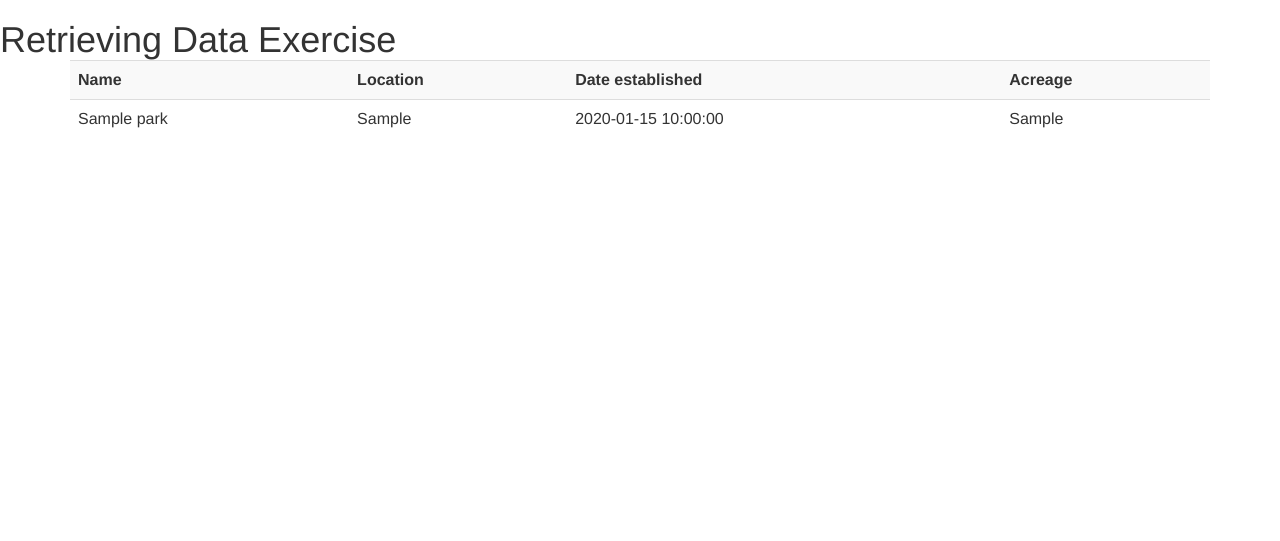
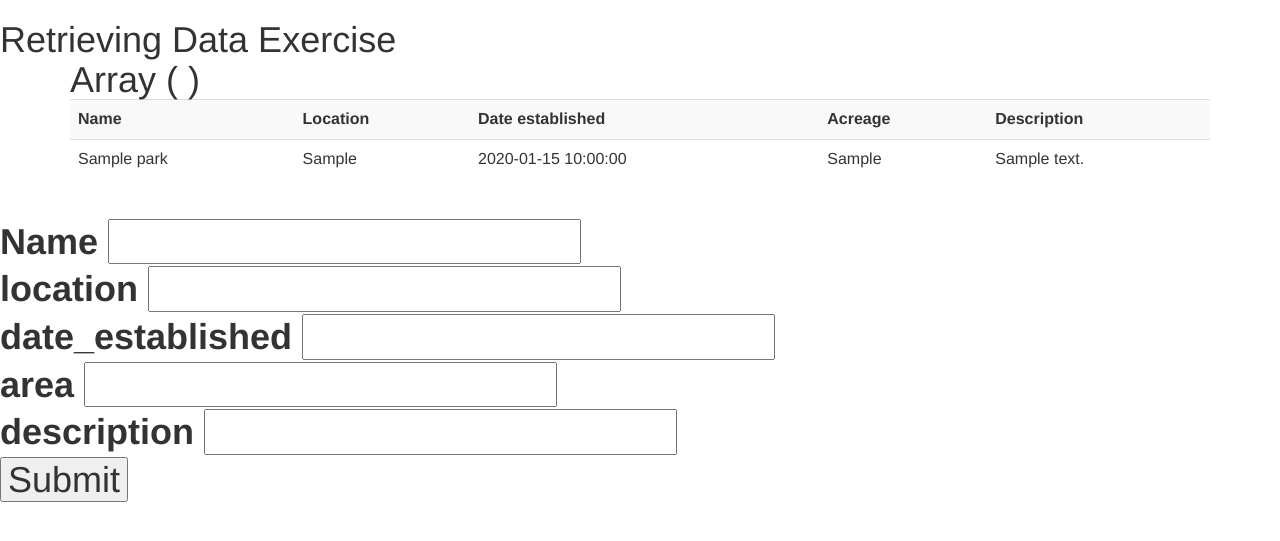
Before and after one commit to genarogarzajr/Codeup_Web_Exercises, a PHP site: page /national_parks.php in a window 1280 px wide. Shown: the top 541 px of the page. Run offline with PHP 8.4, Linux system fonts and the light colour scheme; tables that the repository leaves empty or names only in its code hold one stand-in row (values such as "Sample post").

Commit message:
finished ex 1, 2, 3 of Dynamic Queries and User Input

```diff
--- a/public/national_parks.php
+++ b/public/national_parks.php
@@ -1,8 +1,10 @@
 <?php
+//establishes database connection
 $dbc = new PDO('mysql:host=127.0.0.1;dbname=codeup_pdo_test_db', 'genaro', 'letmein');
-
+// exceptions if errors
 $dbc->setAttribute(PDO::ATTR_ERRMODE, PDO::ERRMODE_EXCEPTION);
 
+//gets offset for displaying list
 function getOffset() {
     // $page = isset($_GET['page']) ? $_GET['page'] : 1;
     if (isset($_GET['page']))
@@ -16,10 +18,41 @@ function getOffset() {
     return ($page - 1) * 4;
 }
 
+if ($_POST) {
+	//establishes database connection
+	$dbc = new PDO('mysql:host=127.0.0.1;dbname=codeup_pdo_test_db', 'genaro', 'letmein');
+	// exceptions if errors
+	$dbc->setAttribute(PDO::ATTR_ERRMODE, PDO::ERRMODE_EXCEPTION);
 
-// queries from database
+	$stmt = $dbc->prepare("INSERT INTO national_parks (name, location, date_established, area, description) VALUES (:name, :location, :date_established, :area, :description)");
+
+    $stmt->bindValue(':name', $_POST['name'], PDO::PARAM_STR);
+    $stmt->bindValue(':location', $_POST['location'], PDO::PARAM_STR);
+    $stmt->bindValue(':date_established', $_POST['date_established'], PDO::PARAM_STR);
+    $stmt->bindValue(':area', $_POST['area'], PDO::PARAM_STR);
+    $stmt->bindValue(':description', $_POST['description'], PDO::PARAM_STR);
+
+    $stmt->execute();
+
+
+}
+
+
+
+
+
+
+
+
+
+
+
+
+
+// queries from database for displaying
 $query = 'SELECT * FROM national_parks LIMIT 4 OFFSET ' . getOffset();
-$parks = $dbc->query('SELECT * FROM national_parks LIMIT 4 OFFSET ' . getOffset())->fetchAll(PDO::FETCH_ASSOC);
+
+$parks = $dbc->query($query)->fetchAll(PDO::FETCH_ASSOC);
 
 //counts # of records from database
 $count = $dbc->query('SELECT count(*) FROM national_parks')->fetchColumn();
@@ -27,8 +60,6 @@ $count = $dbc->query('SELECT count(*) FROM national_parks')->fetchColumn();
 $numPages = ceil($count / 4);
 
 //gets current page $
-// $page = isset($_GET['page']) ? $_GET['page'] : 1;
-
 if (isset($_GET['page']))
 	{
 	$page = $_GET['page'];
@@ -66,6 +97,7 @@ $prevPage = $page - 1;
 					<th>Location</th>
 					<th>Date established</th>
 					<th>Acreage</th>
+					<th>Description</th>
 
 				</tr>
 				<?php foreach ($parks as $park): ?>
@@ -74,9 +106,12 @@ $prevPage = $page - 1;
                     <td><?= $park['location']; ?></td>
                     <td><?= $park['date_established']; ?></td>
                     <td><?= $park['area']; ?></td>
+                    <td><?= $park['description']; ?></td>
                 </tr>
             <?php endforeach ?>
 
+
+            <?php print_r($_POST); ?>
 
 			</table>
 		</p>
@@ -99,6 +134,36 @@ $prevPage = $page - 1;
 </ul>
 
 </div>
+
+<div>
+
+<form method="POST">
+
+				<label for="name">Name</label>
+				<input type="text" name="name" id="name">
+				<br>
+				<label for="location">location</label>
+				<input type="text" name="location" id="location">
+				<br>
+				<label for="date_established">date_established</label>
+				<input type="text" name="date_established" id="date_established">
+				<br>
+				<label for="area">area</label>
+				<input type="text" name="area" id="area">
+				<br>
+				<label for="description">description</label>
+				<input type="text" name="description" id="description">
+				<br>
+				<input type="submit">
+
+			</form>
+
+</div>
+
+
+
+
+
 </body>
 
 </html>
```
